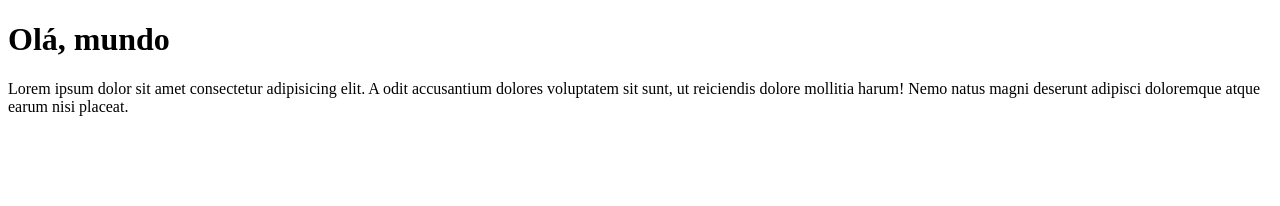
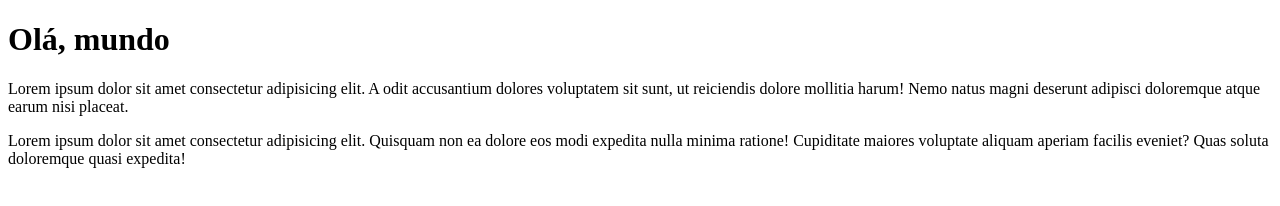
Before and after one commit to ValterDevs/Ola-Mundo, a plain HTML site: page site-exemplo/index.html in a window 1280 px wide. Drawn offline with Linux system fonts and the light colour scheme.

Commit message:
mais uma linha adicionada

```diff
--- a/site-exemplo/index.html
+++ b/site-exemplo/index.html
@@ -12,5 +12,10 @@
     harum! Nemo natus magni deserunt adipisci doloremque
     atque earum nisi placeat.
     </p>
+    <p>Lorem ipsum dolor sit amet consectetur
+        adipisicing elit. Quisquam non ea dolore eos modi expedita
+        nulla minima ratione! Cupiditate maiores voluptate
+        aliquam aperiam facilis eveniet? Quas soluta doloremque quasi
+        expedita!</p>
 </body>
 </html>
```
